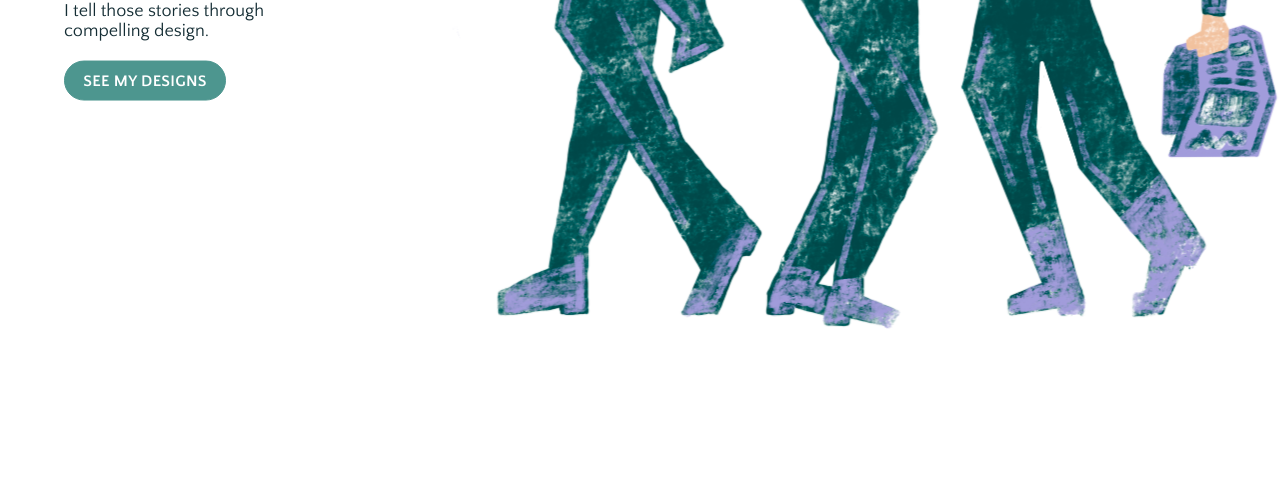
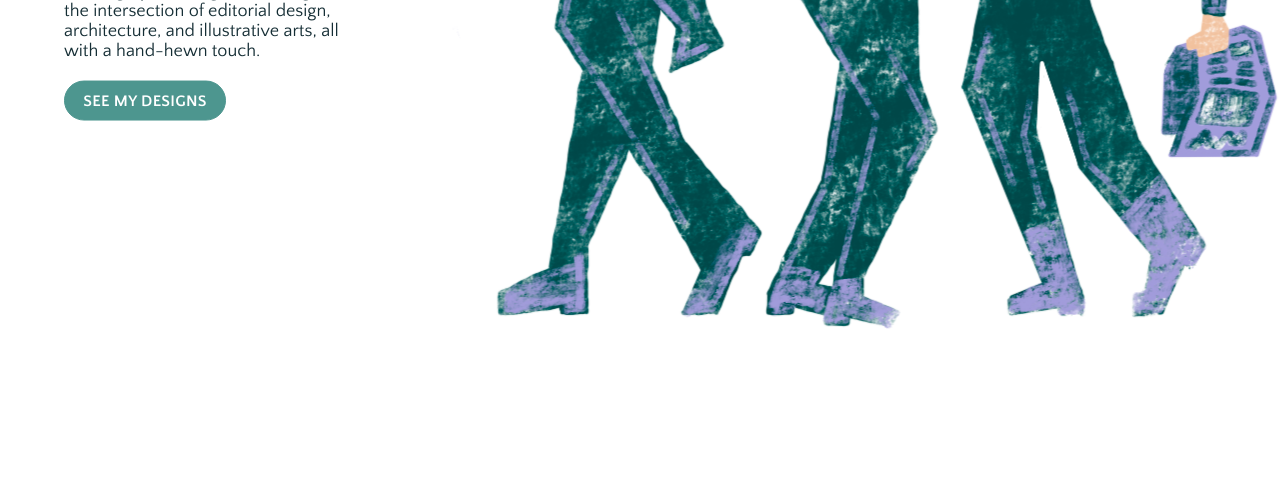
Before and after one commit to shannykirk/shannykirk.github.io, a plain HTML site: page index.html in a window 1280 px wide. Shown: the part 595-1094 px from the top of the page. Drawn offline with nearby package versions, Linux system fonts and the light colour scheme; a web font is replaced by a local one.

Commit message:
Update index.html

```diff
--- a/index.html
+++ b/index.html
@@ -31,7 +31,7 @@
 <div class="hero">
   <div class="intro-type">
     <h1>Telling <b>stories</b> through <b><em>design</em></b></h1>
-    <h2>I tell those stories through compelling design.</h2>
+    <h2>I am a graphic designer working at the intersection of editorial design, architecture, and illustrative arts, all with a hand-hewn touch.</h2>
     <div class="see-work-button">See my designs</div>
   </div>
   <div class="illustration"> </div>
```
